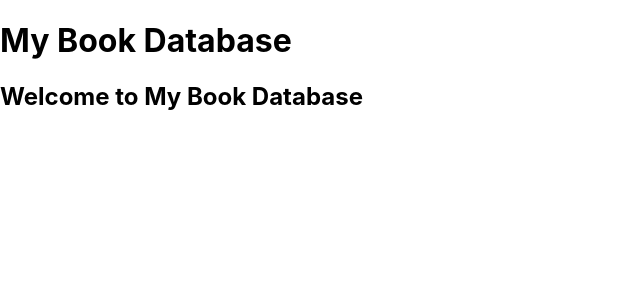
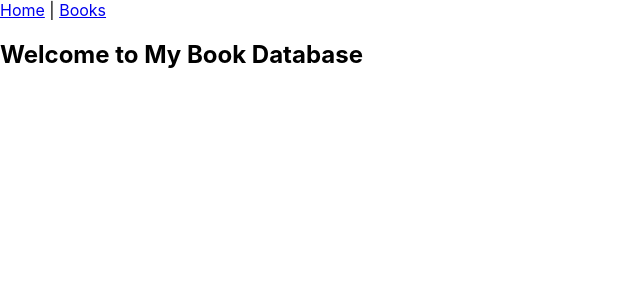
Before and after one commit to kironroy/book-database, a React (Create React App) app: page / in a window 1280 px wide. Shown: the top 300 px of the page, without its empty margins (0-640 px from the left). Built offline with nearby package versions, Linux system fonts and the light colour scheme.

Commit message:
Debugging
✅ Now routing works.
    - I did not include this line in App.js:
import { Routes, Route, Link } from "react-router-dom";

```diff
--- a/src/App.js
+++ b/src/App.js
@@ -1,14 +1,20 @@
-import { BrowserRouter as Router, Routes, Route } from "react-router-dom";
+import { Routes, Route, Link } from "react-router-dom";
 import Home from "./pages/Home";
+import BookList from "./pages/BookList";
+import BookDetails from "./pages/BookDetails";
 
 function App() {
   return (
-      <div className="container">
-        <h1>My Book Database</h1>
-        <Routes>
-          <Route path="/" element={<Home />} />
-        </Routes>
-      </div>
+    <div>
+      <nav>
+        <Link to="/">Home</Link> | <Link to="/books">Books</Link>
+      </nav>
+      <Routes>
+        <Route path="/" element={<Home />} />
+        <Route path="/books" element={<BookList />} />
+        <Route path="/books/:bookId" element={<BookDetails />} />
+      </Routes>
+    </div>
   );
 }
 
--- a/src/pages/Home.js
+++ b/src/pages/Home.js
@@ -1,3 +1,4 @@
+
 function Home() {
   return <h2>Welcome to My Book Database</h2>;
 }
```
